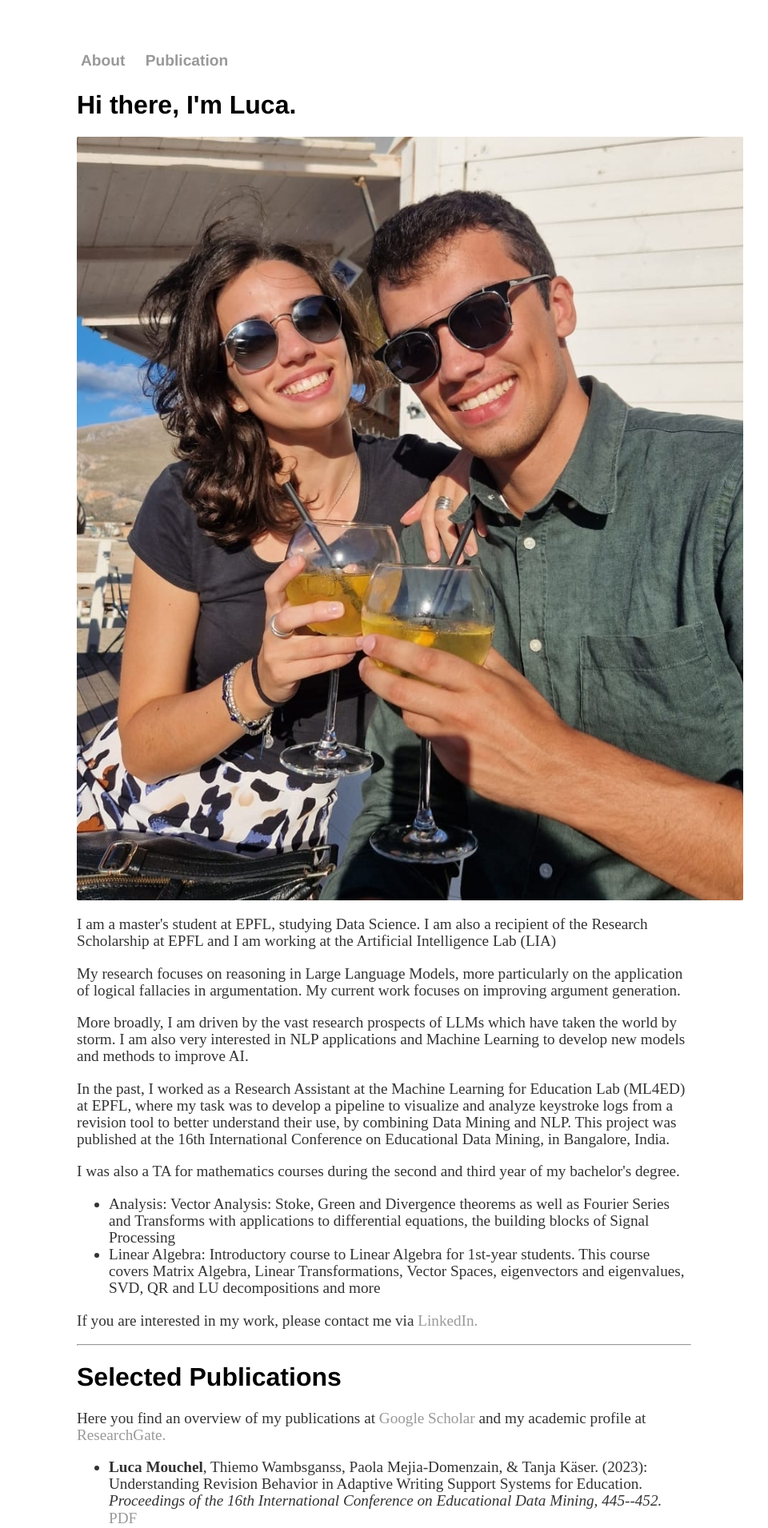
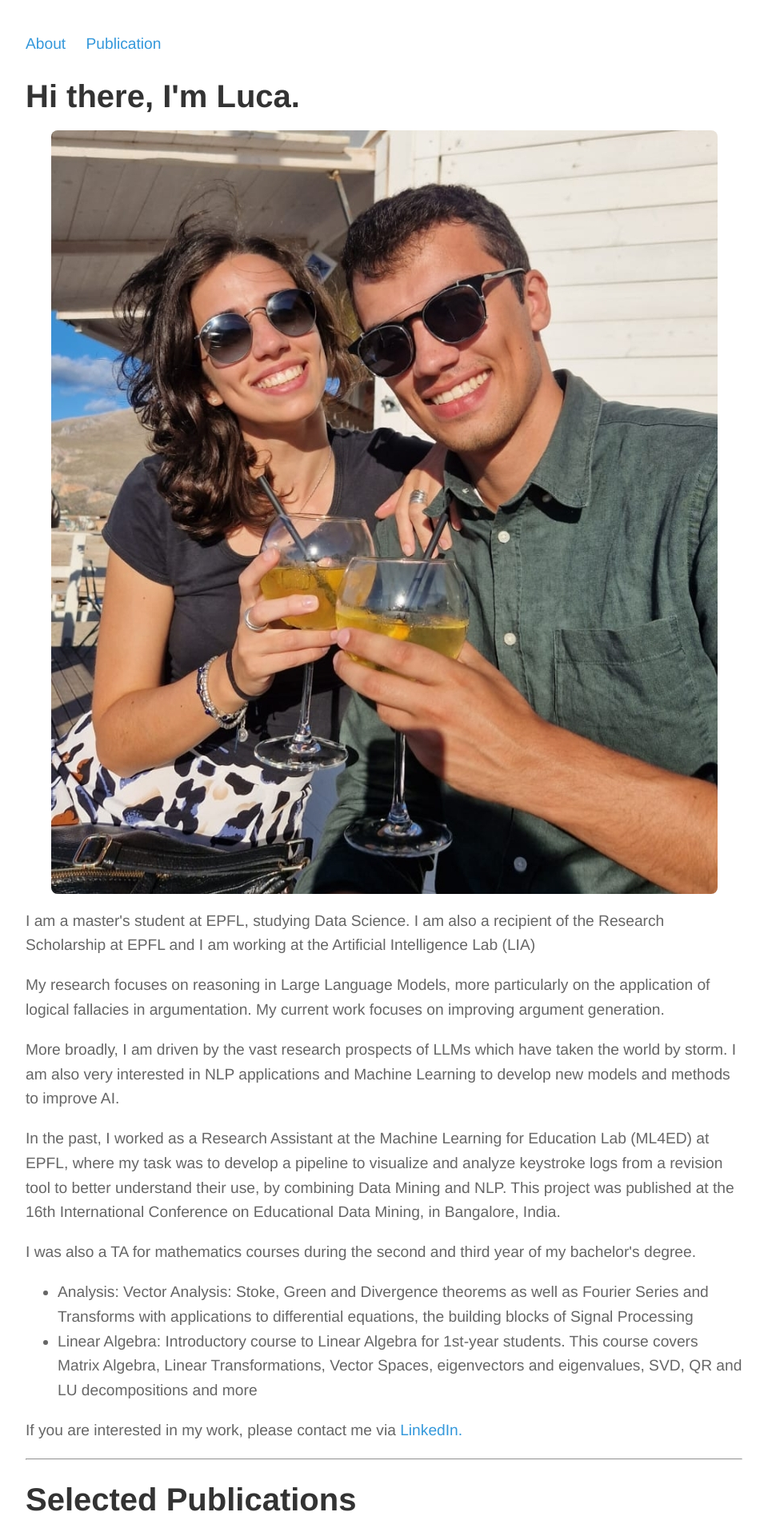
Before and after one commit to lucamouchel/lucamouchel.github.io, a Jekyll site: the page built from index.html, in a window 1280 px wide. Shown: the top 1911 px of the page at 80% size, without its empty margins (160-1120 px from the left). Built offline with Jekyll 4.4.1, drawn with Linux system fonts in a browser that asks for light colours.

Commit message:
changed css

```diff
--- a/css/main.css
+++ b/css/main.css
@@ -1,65 +1,84 @@
 body {
-    margin: 60px auto;
-    width: 60%;
+    margin: 40px auto;
+    width: 70%;
+    font-family: 'Helvetica', 'Arial', 'Sans-Serif';
+    color: #555;
 }
+
 img {
-  border-radius: 2px;
-  display: block;
-  margin-left: auto;
-  margin-right: auto;
+    border-radius: 8px;
+    display: block;
+    margin: 0 auto;
+    max-width: 100%;
+    height: auto;
 }
+
 nav ul, footer ul {
-    font-family:'Helvetica', 'Arial', 'Sans-Serif';
-    padding: 5px;
+    padding: 0;
     list-style: none;
-    font-weight: bold;
 }
+
 nav ul li, footer ul li {
     display: inline;
     margin-right: 20px;
 }
+
 a {
     text-decoration: none;
-    color: #999;
+    color: #3498db;
+    transition: color 0.3s ease;
 }
+
 a:hover {
-    text-decoration: underline;
+    color: #e74c3c;
 }
+
 h1 {
-    font-size: 2em;
-    font-family:'Helvetica', 'Arial', 'Sans-Serif';
+    font-size: 2.5em;
+    color: #333;
+    margin-bottom: 20px;
 }
+
 p {
     font-size: 1.2em;
-    line-height: 1.1em;
-    color: #333;
+    line-height: 1.6em;
+    color: #666;
 }
+
 ul {
     font-size: 1.2em;
-    line-height: 1.1em;
-    color: #333;
+    line-height: 1.6em;
+    color: #666;
 }
+
 footer {
-    border-top: 1px solid #d5d5d5;
-    font-size: .7em;
+    border-top: 1px solid #ddd;
+    font-size: 0.8em;
+    text-align: center;
+    margin-top: 40px;
+    padding-top: 20px;
+    color: #777;
 }
 
 ul.posts {
-    margin: 20px auto 40px;
+    margin: 20px 0 40px;
     font-size: 1.2em;
 }
 
 ul.posts li {
     list-style: none;
+    margin-bottom: 10px;
 }
+
 table {
-  font-family:'Helvetica', 'Arial', 'Sans-Serif';
-  border-collapse: collapse;
-  width: 100%;
+    font-family: 'Helvetica', 'Arial', 'Sans-Serif';
+    border-collapse: collapse;
+    width: 100%;
+    margin-bottom: 20px;
 }
 
 td, th {
-  border: 0px;
-  text-align: center;
-  padding: 5px;
+    border: 1px solid #ddd;
+    text-align: left;
+    padding: 8px;
 }
```
